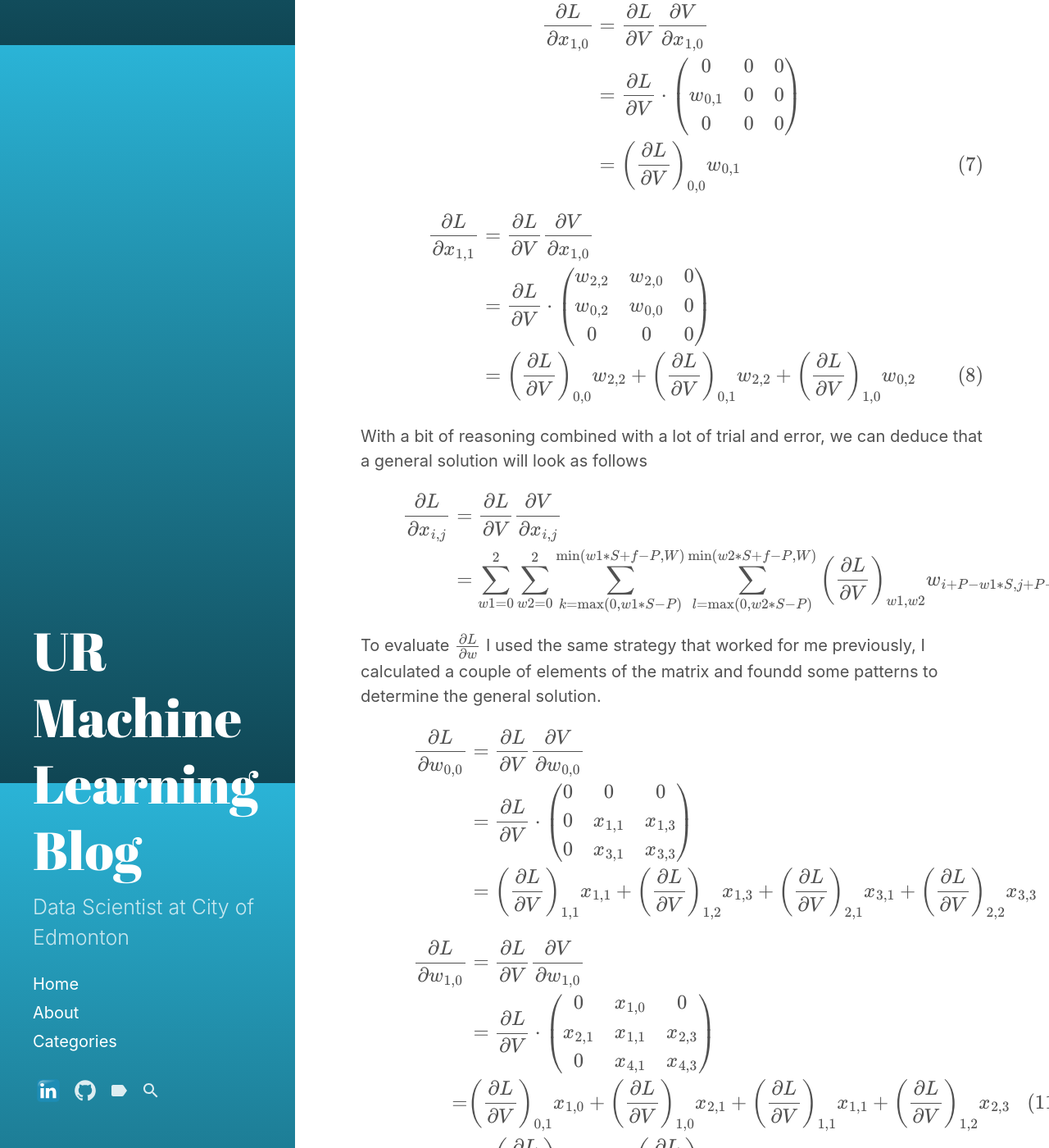
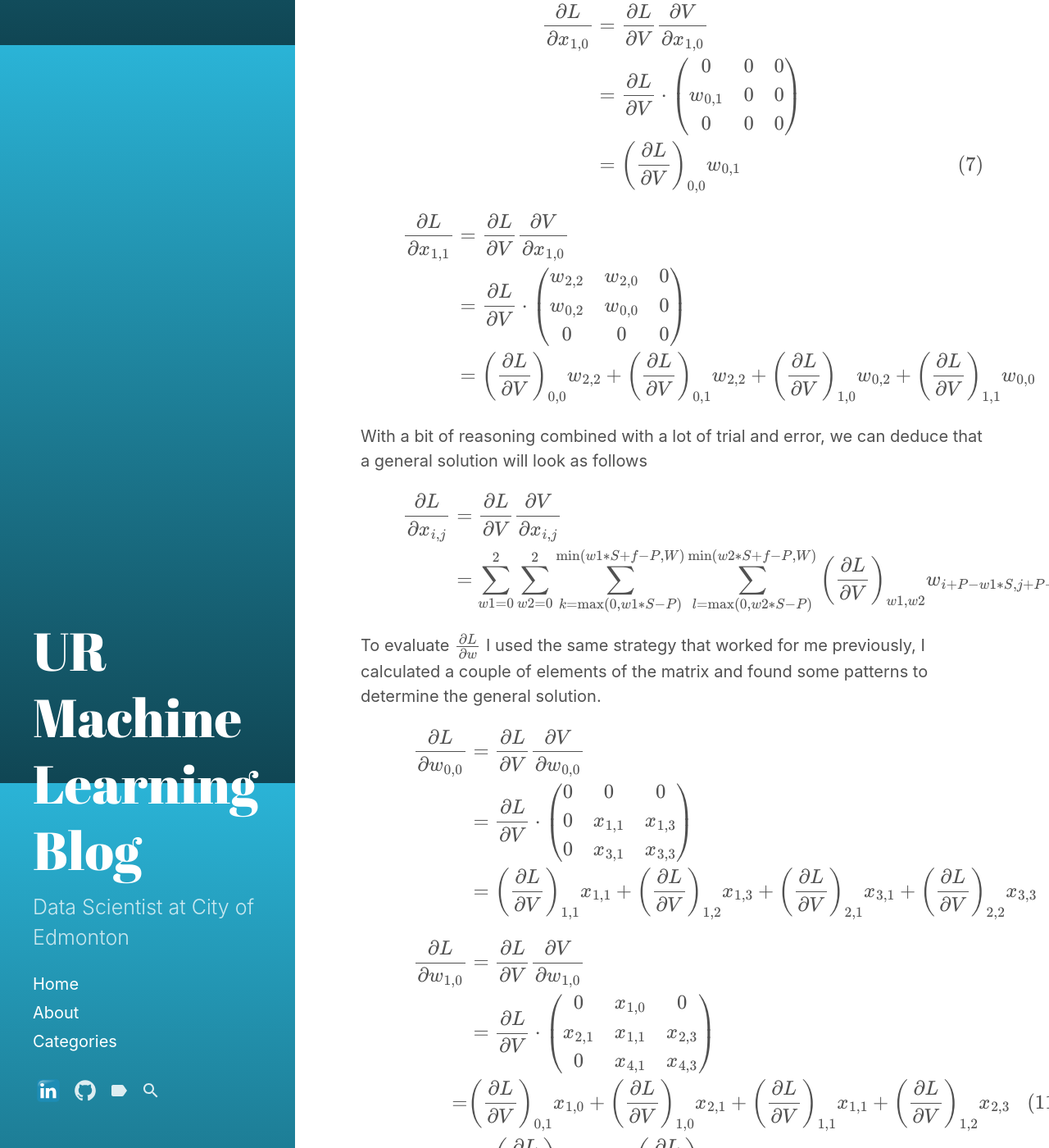
Before and after one commit to usmanr149/urmlblog, a Jekyll site: the page built from _posts/2020-4-7-CNN.md, in a window 1280 px wide and 1400 px high, scrolled down 3545 px. Shown: the whole window at 82% size. Built offline with Jekyll 4.4.1, drawn with Linux system fonts in a browser that asks for light colours; formulas are drawn with MathJax 3.

Commit message:
Fix equations.

```diff
--- a/_posts/2020-4-7-CNN.md
+++ b/_posts/2020-4-7-CNN.md
@@ -180,7 +180,7 @@ w_{0,2} & w_{0,0} & 0 \\
 0 & 0 & 0
 \end{pmatrix} \nonumber \\
 &= \left(\frac{\partial L}{\partial V}\right)_{0,0}w_{2,2} + \left(\frac{\partial L}{\partial V}\right)_{0,1}w_{2,2}
-+\left(\frac{\partial L}{\partial V}\right)_{1,0}w_{0,2}
++\left(\frac{\partial L}{\partial V}\right)_{1,0}w_{0,2} + \left(\frac{\partial L}{\partial V}\right)_{1,1}w_{0,0}
 \end{align}
 $$
 
@@ -195,7 +195,7 @@ $$
 $$
 
 To evaluate $$\frac{\partial L}{\partial w}$$ I used the same strategy that worked for me
-previously, I calculated a couple of elements of the matrix and foundd some patterns to determine the general solution.
+previously, I calculated a couple of elements of the matrix and found some patterns to determine the general solution.
 
 $$
 \begin{align}
```
